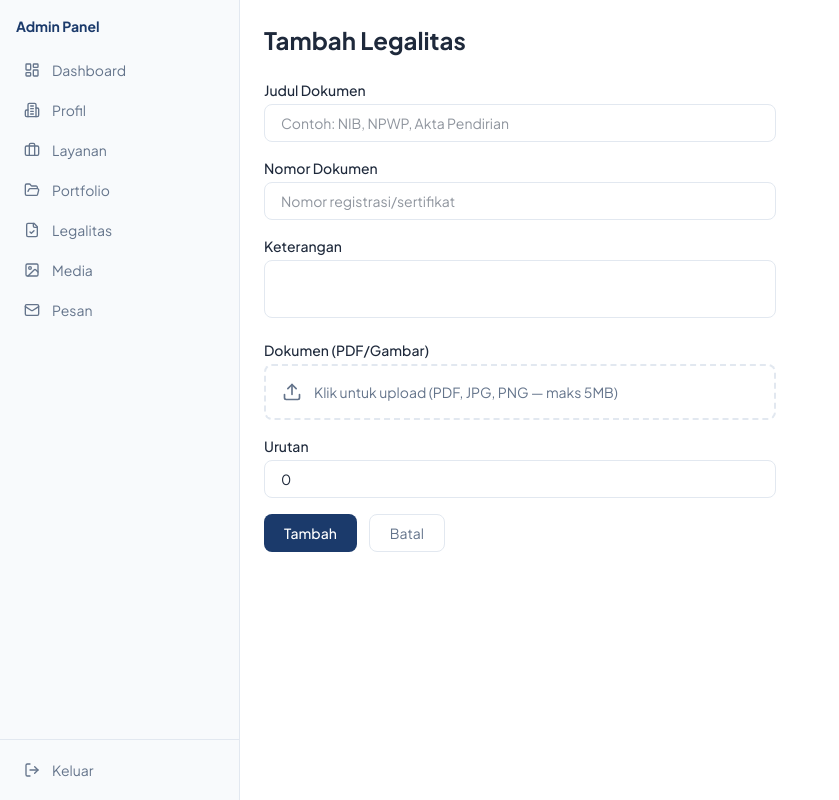
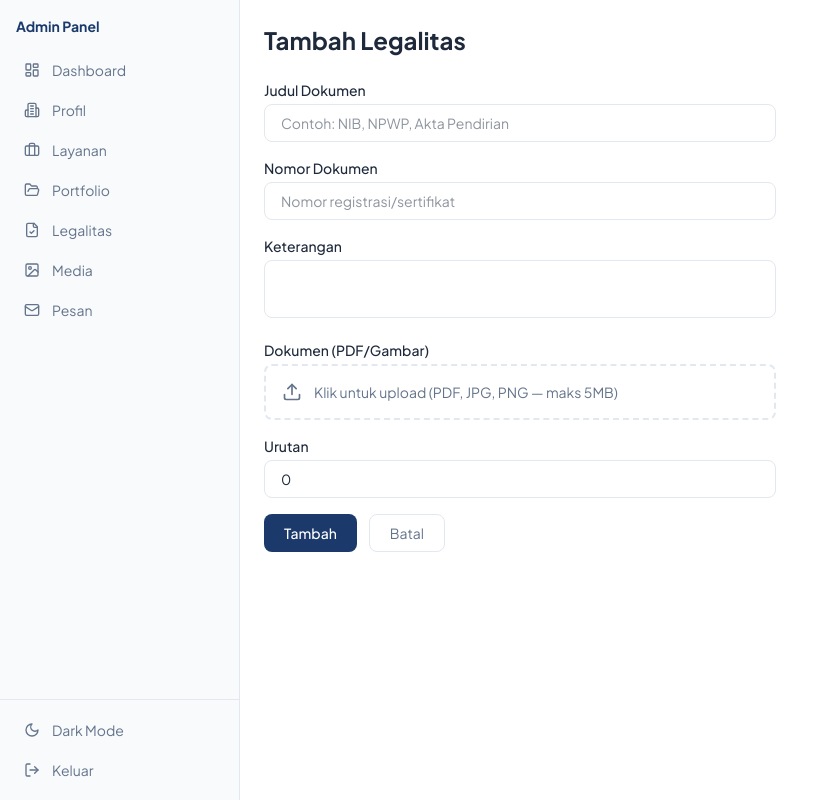
Before and after one commit to Torrayz/companysyahri, a Next.js app: page /kelola-panel/legalitas/tambah in a window 1280 px wide. Shown: the whole page, without its empty margins (0-839 px from the left). Built offline with nearby package versions, Linux system fonts and the light colour scheme; no server answers.

Commit message:
tambah dark mode toggle di admin sidebar

```diff
--- a/src/components/admin/sidebar.tsx
+++ b/src/components/admin/sidebar.tsx
@@ -52,7 +52,14 @@ export function AdminSidebar() {
         })}
       </nav>
 
-      <div className="border-t border-border p-3">
+      <div className="border-t border-border p-3 space-y-1">
+        <button
+          onClick={toggle}
+          className="flex w-full items-center gap-3 rounded-lg px-3 py-2 text-sm text-text-muted hover:bg-background hover:text-text"
+        >
+          {theme === 'dark' ? <Sun className="h-4 w-4" /> : <Moon className="h-4 w-4" />}
+          {theme === 'dark' ? 'Light Mode' : 'Dark Mode'}
+        </button>
         <button
           onClick={handleLogout}
           className="flex w-full items-center gap-3 rounded-lg px-3 py-2 text-sm text-text-muted hover:bg-background hover:text-red-600"
```
